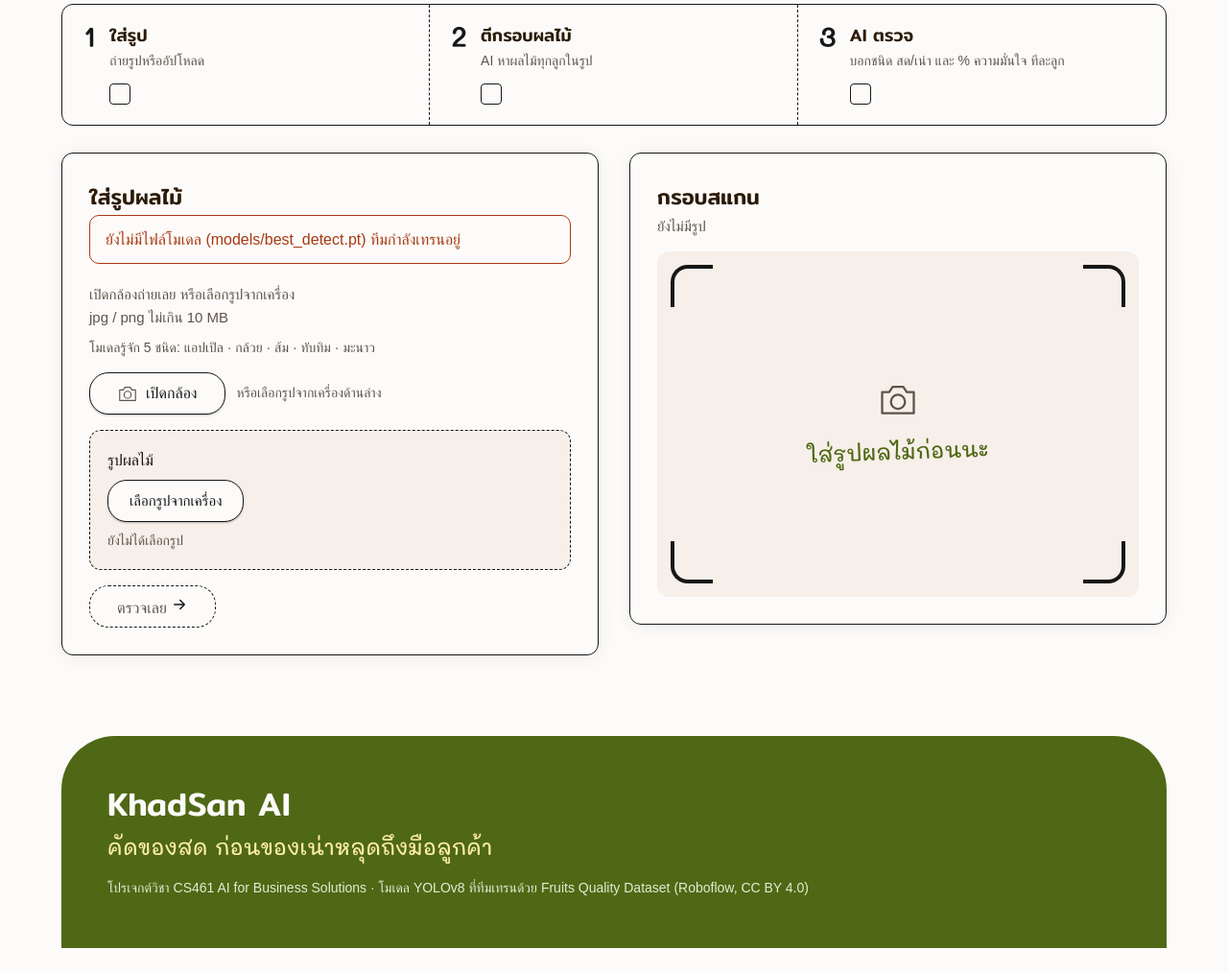
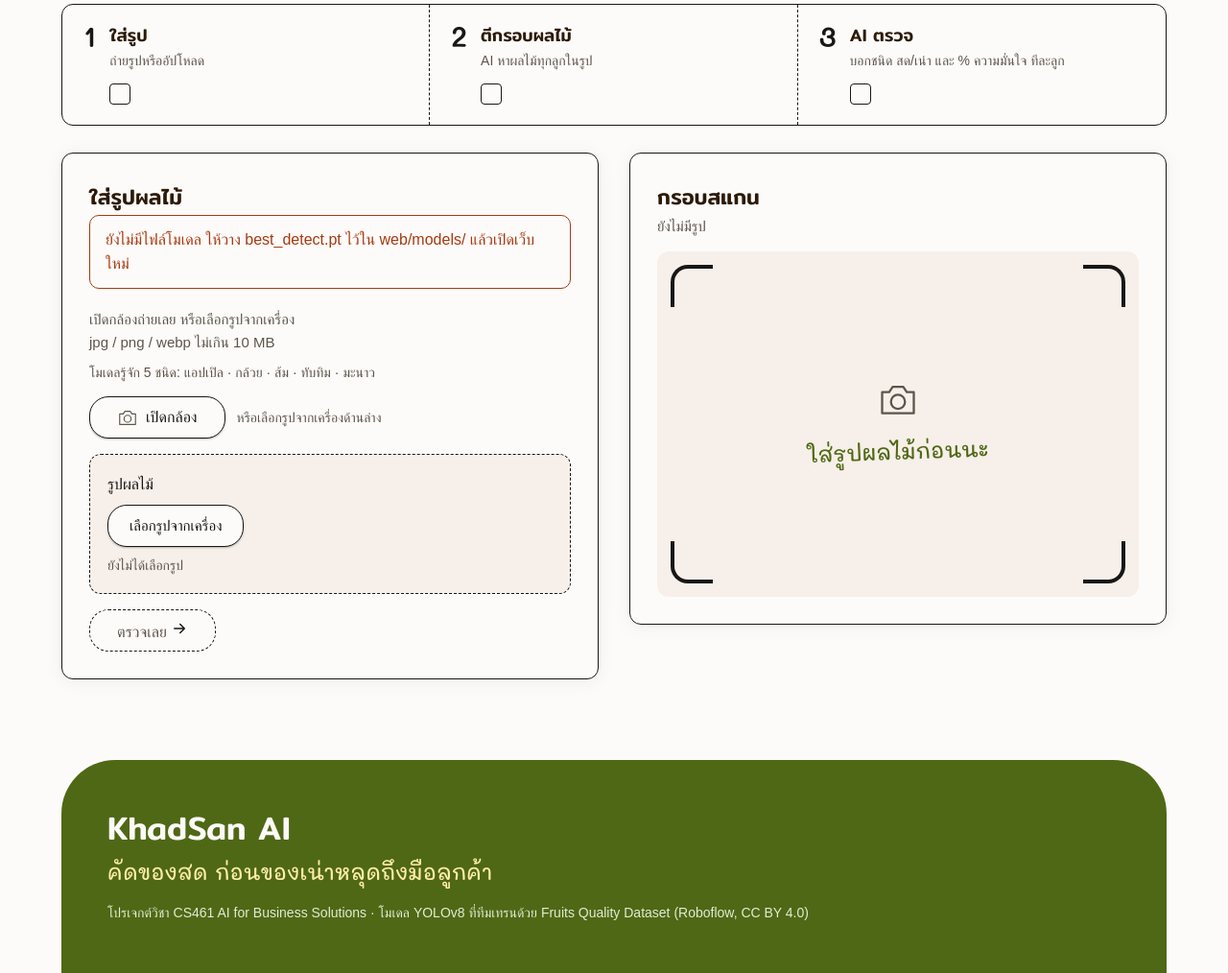
Before and after one commit to srirat-intalai/khadsan-ai, a Flask app: page / in a window 1280 px wide. Shown: the part 745-1759 px from the top of the page at 96% size. Before the commit the page ends 1733 px from the top, so only its background shows below. Run offline with Flask 3, Linux system fonts and the light colour scheme; some web fonts are replaced.

Commit message:
เพิ่มโครงหน้า header/main/footer จัดการลิงก์ผิดกับสแกนสดตอนเน็ตค้าง แก้ข้อความชนิดไฟล์ ตัดข้อความซ้ำ

```diff
--- a/web/app.py
+++ b/web/app.py
@@ -7,7 +7,7 @@ import os
 import io
 import json
 import base64
-from flask import Flask, render_template, request, jsonify
+from flask import Flask, render_template, request, jsonify, redirect, url_for
 from PIL import Image, ImageOps, ImageDraw, ImageFont, ImageStat
 
 
@@ -35,7 +35,7 @@ if os.path.exists(CLASS_FILE):
     with open(CLASS_FILE, encoding="utf-8") as f:
         IMG_SIZE = json.load(f).get("img_size", 640)
 
-# สีกรอบในรูป (สีเดียวกับเว็บ)
+# สีกรอบในรูป ต้องตรงกับ --olive / --rotten / --muted / --paper ใน static/style.css (เปลี่ยนสีที่นั่น ต้องมาแก้ตรงนี้ด้วย)
 COLOR_GOOD = (79, 104, 21)      # เขียวมะกอก = สด
 COLOR_BAD = (166, 58, 18)       # สีอิฐ = เน่า
 COLOR_UNSURE = (94, 84, 75)     # หมึกจาง = ไม่แน่ใจ
@@ -347,7 +347,7 @@ def scan():
     if file is None or file.filename == "":
         return render_template("index.html", error="ยังไม่ได้เลือกรูป เลือกรูปก่อนแล้วค่อยกดตรวจนะ")
     if not os.path.exists(MODEL_FILE):
-        return render_template("index.html", error="ยังไม่มีไฟล์โมเดล (models/best_detect.pt) ทีมกำลังเทรนอยู่")
+        return render_template("index.html", error="ยังไม่มีไฟล์โมเดล ให้วาง best_detect.pt ไว้ใน web/models/ แล้วเปิดเว็บใหม่")
 
     # เปิดรูป + เช็กไฟล์ (ถ้าไฟล์เสียหรือไม่ใช่รูปจริงจะเข้า except)
     try:
@@ -358,7 +358,7 @@ def scan():
         img.load()
         img = fix_image(img)
     except Exception:
-        return render_template("index.html", error="เปิดรูปนี้ไม่ได้ ไฟล์อาจเสียหรือไม่ใช่ jpg / png จริง ลองรูปอื่นดูนะ")
+        return render_template("index.html", error="เปิดรูปนี้ไม่ได้ ไฟล์อาจเสียหรือไม่ใช่ jpg / png / webp จริง ลองรูปอื่นดูนะ")
 
     # ให้โมเดลตรวจ (ถ้าพัง ไม่โชว์ error ดิบให้ผู้ใช้เห็น)
     try:
@@ -418,6 +418,19 @@ def too_large(e):
     return render_template("index.html", error="ไฟล์ใหญ่เกิน " + str(MAX_MB) + " MB ลองใช้รูปที่เล็กลง"), 413
 
 
+# พิมพ์ลิงก์ผิด หรือเปิดหน้าที่ไม่มี : ไม่โชว์หน้า Not Found ภาษาอังกฤษ พากลับหน้าหลักเลย
+@app.errorhandler(404)
+@app.errorhandler(405)
+def not_found(e):
+    return redirect(url_for("home"))
+
+
+# โค้ดพังแบบไม่คาดคิด : บอกเป็นภาษาไทย ไม่โชว์ error ดิบ
+@app.errorhandler(500)
+def server_error(e):
+    return render_template("index.html", error="เว็บมีปัญหาชั่วคราว ลองใหม่อีกครั้งนะ"), 500
+
+
 if __name__ == "__main__":
     # โหลดโมเดลรอไว้ก่อน แล้วลองตรวจรูปว่าง 1 ครั้ง (รอบแรกของ YOLO ช้าเสมอ)
     # คนแรกที่ส่งรูปจะได้ไม่ต้องรอนาน ถ้ายังไม่มีไฟล์โมเดลก็ข้ามไป
--- a/web/static/scan.js
+++ b/web/static/scan.js
@@ -399,9 +399,19 @@ function sendFrame() {
     sendCanvas.getContext("2d").drawImage(video, 0, 0, sendCanvas.width, sendCanvas.height);
 
     sendCanvas.toBlob(function (blob) {
+        // แปลงภาพไม่สำเร็จ (เกิดได้ตอนกล้องเพิ่งปิด) ข้ามภาพนี้ไป
+        if (!blob) {
+            liveTimer = setTimeout(sendFrame, 300);
+            return;
+        }
         var data = new FormData();
         data.append("frame", blob, "frame.jpg");
-        fetch(liveUrl, { method: "POST", body: data })
+        // รอผลไม่เกิน 8 วิ เน็ตค้างจะได้ไม่ค้างทั้งโหมด (ยกเลิกแล้วจะไปเข้า catch แล้วส่งภาพใหม่)
+        var waiting = new AbortController();
+        var giveUp = setTimeout(function () {
+            waiting.abort();
+        }, 8000);
+        fetch(liveUrl, { method: "POST", body: data, signal: waiting.signal })
             .then(function (res) {
                 return res.json();
             })
@@ -417,6 +427,7 @@ function sendFrame() {
                 }
             })
             .then(function () {
+                clearTimeout(giveUp);
                 // ไม่ว่าผลจะมาหรือพัง ค่อยส่งภาพต่อไป (เว้นนิดนึง ไม่ให้เครื่องทำงานหนักเกิน)
                 if (liveOn) {
                     liveTimer = setTimeout(sendFrame, 150);
--- a/web/static/style.css
+++ b/web/static/style.css
@@ -1,7 +1,7 @@
 /* หน้าตาเว็บ : สมุดตรวจ QC กระดาษครีม หมึกดำ เมจิกเขียว
    ฟอนต์ Anuphan เนื้อหา / Mitr หัวข้อ / Mali ลายมือ โหลดใน templates/index.html */
 
-/* ===== สีหลัก แก้ตรงนี้ที่เดียว ===== */
+/* ===== สีหลัก แก้ตรงนี้ (สีกรอบในรูปผลตรวจอยู่ใน app.py ชื่อ COLOR_ ต้องแก้ตามด้วย) ===== */
 :root {
     --paper: #FDFBF9;      /* กระดาษครีม พื้นหลัก */
     --dew: #F7EFE9;        /* ครีมเข้มขึ้นนิด พื้นรอง */
--- a/web/templates/index.html
+++ b/web/templates/index.html
@@ -113,8 +113,9 @@
 {% endmacro %}
 
 
-<!-- ===== แถบบน ===== -->
-<div class="nav"><div class="brand">{{ icons.leaf|safe }}KhadSan AI</div></div>
+<!-- ===== แถบบน (header / main / footer ช่วยให้โปรแกรมอ่านหน้าจอกระโดดไปเนื้อหาหลักได้) ===== -->
+<header class="nav"><div class="brand">{{ icons.leaf|safe }}KhadSan AI</div></header>
+<main>
 
 
 <!-- ===== หัวเว็บ ===== -->
@@ -202,15 +203,13 @@
                     <div class="tag-row"><span class="tag-key">พบทั้งหมด</span><span class="tag-line">{{ summary.total }} ลูก</span></div>
                     <div class="tag-row"><span class="tag-key">คัดออก</span>{% if summary.bad_nums %}<span class="tag-line tag-bad">{{ summary.bad_nums|join(", ") }}</span>{% else %}<span class="tag-line">–</span>{% endif %}</div>
                     <div class="tag-row"><span class="tag-key">ตรวจซ้ำ</span><span class="tag-line">{% if summary.unsure_nums %}{{ summary.unsure_nums|join(", ") }}{% else %}–{% endif %}</span></div>
-                    <div class="tag-row"><span class="tag-key">สด</span><span class="tag-line">{{ summary.good }} ลูก{% if all_check %} · <span class="nowrap">ควรดูอีกทีทุกลูก</span>{% elif summary.check_nums %} · <span class="nowrap">ควรดูอีกที</span> {{ summary.check_nums|join(", ") }}{% endif %}</span></div>
+                    <div class="tag-row"><span class="tag-key">สด</span><span class="tag-line">{{ summary.good }} ลูก{% if all_check %} · ควรดูอีกทีทุกลูก{% elif summary.check_nums %} · <span class="nowrap">ควรดูอีกที</span> {{ summary.check_nums|join(", ") }}{% endif %}</span></div>
                     {% endif %}
                     <div class="tag-foot">ตรวจโดย KhadSan AI</div>
                 </div>
             </div></div>
             {% if summary.total == 0 %}
             <div class="tag-warn">ลองถ่ายใหม่ให้เห็นผลไม้ทั้งลูก แสงพอ ดูวิธีใน "AI ตัดสินจากอะไร"</div>
-            {% elif all_check %}
-            <div class="tag-warn">ลูกสดทุกลูก AI มั่นใจไม่ถึง {{ high_conf }}% ควรหยิบดูด้วยตาอีกที</div>
             {% endif %}
             {# โปรแกรมอ่านหน้าจอจะอ่านสรุปนี้ก่อนรายการ #}
             <div class="sr-only" id="summary-text">ผลตรวจ: พบผลไม้ {{ summary.total }} ลูก คัดออก {{ summary.bad }} ลูก ตรวจซ้ำ {{ summary.unsure }} ลูก สด {{ summary.good }} ลูก{% if summary.check_nums %} ในนี้ควรดูอีกที {{ summary.check_nums|length }} ลูก{% endif %}</div>
@@ -284,7 +283,7 @@
             {% elif summary.unsure > 0 %}
             <div class="status status-unsure">ตรวจเสร็จ · มีลูกที่ต้องตรวจซ้ำ</div>
             {% elif all_check %}
-            <div class="status status-check">ตรวจเสร็จ · สดทั้งหมด แต่ควรดูอีกทีทุกลูก</div>
+            <div class="status status-check">ตรวจเสร็จ · AI มั่นใจไม่ถึง {{ high_conf }}% ทุกลูก ควรหยิบดูด้วยตาอีกที</div>
             {% elif summary.check_nums %}
             <div class="status status-check">ตรวจเสร็จ · สดทั้งหมด แต่มีลูกที่ควรดูอีกที</div>
             {% else %}
@@ -330,9 +329,9 @@
             {% if error %}
             <div class="error-box" role="alert">{{ error }}</div>
             {% elif not model_ready %}
-            <div class="error-box">ยังไม่มีไฟล์โมเดล (models/best_detect.pt) ทีมกำลังเทรนอยู่</div>
+            <div class="error-box">ยังไม่มีไฟล์โมเดล ให้วาง best_detect.pt ไว้ใน web/models/ แล้วเปิดเว็บใหม่</div>
             {% endif %}
-            <div class="card-sub">เปิดกล้องถ่ายเลย หรือเลือกรูปจากเครื่อง<br>jpg / png ไม่เกิน {{ max_mb }} MB</div>
+            <div class="card-sub">เปิดกล้องถ่ายเลย หรือเลือกรูปจากเครื่อง<br>jpg / png / webp ไม่เกิน {{ max_mb }} MB</div>
             <div class="known">โมเดลรู้จัก {{ thai_names|length }} ชนิด: {{ thai_names|join(" · ") }}</div>
             {{ scan_form("ตรวจเลย") }}
         </div>
@@ -366,14 +365,15 @@
 
 </div>
 {% endif %}
+</main>
 
 
 <!-- ===== แถบท้ายเว็บ ===== -->
-<div class="footer">
+<footer class="footer">
     <div class="footer-brand">KhadSan AI</div>
     <span class="caption">คัดของสด ก่อนของเน่าหลุดถึงมือลูกค้า</span>
     <div class="footer-small">โปรเจกต์วิชา CS461 AI for Business Solutions · โมเดล YOLOv8 ที่ทีมเทรนด้วย Fruits Quality Dataset (Roboflow, CC BY 4.0)</div>
-</div>
+</footer>
 
 </div>
 </body>
```
